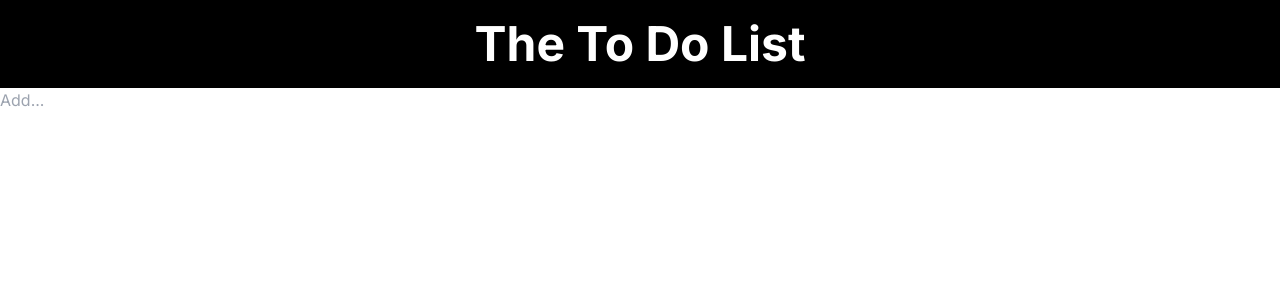
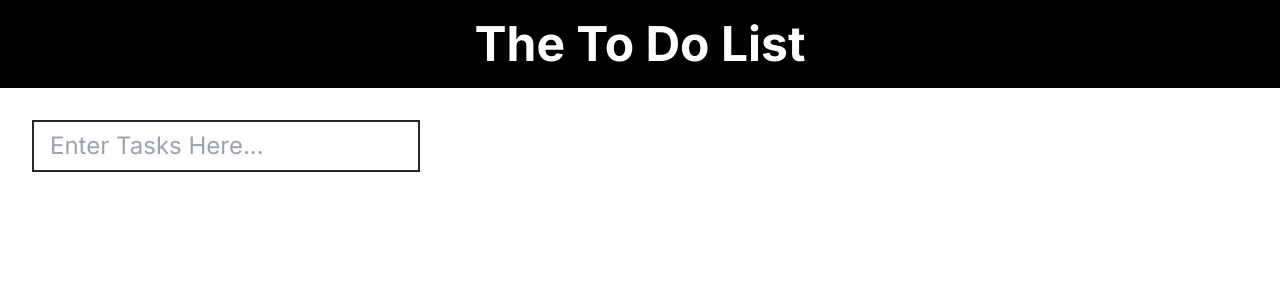
Before and after one commit to aadarshraj02/to-do, a Next.js app: page / in a window 1280 px wide. Shown: the top 300 px of the page. Built offline with nearby package versions, Linux system fonts and the light colour scheme.

Commit message:
styled input

```diff
--- a/app/page.js
+++ b/app/page.js
@@ -5,7 +5,11 @@ const page = () => {
         The To Do List
       </h1>
       <form>
-        <input type="text" placeholder="Add..." />
+        <input
+          type="text"
+          placeholder="Enter Tasks Here..."
+          className="text-2xl border-2 border-zinc-800 m-8 px-4 py-2"
+        />
       </form>
     </>
   );
```
